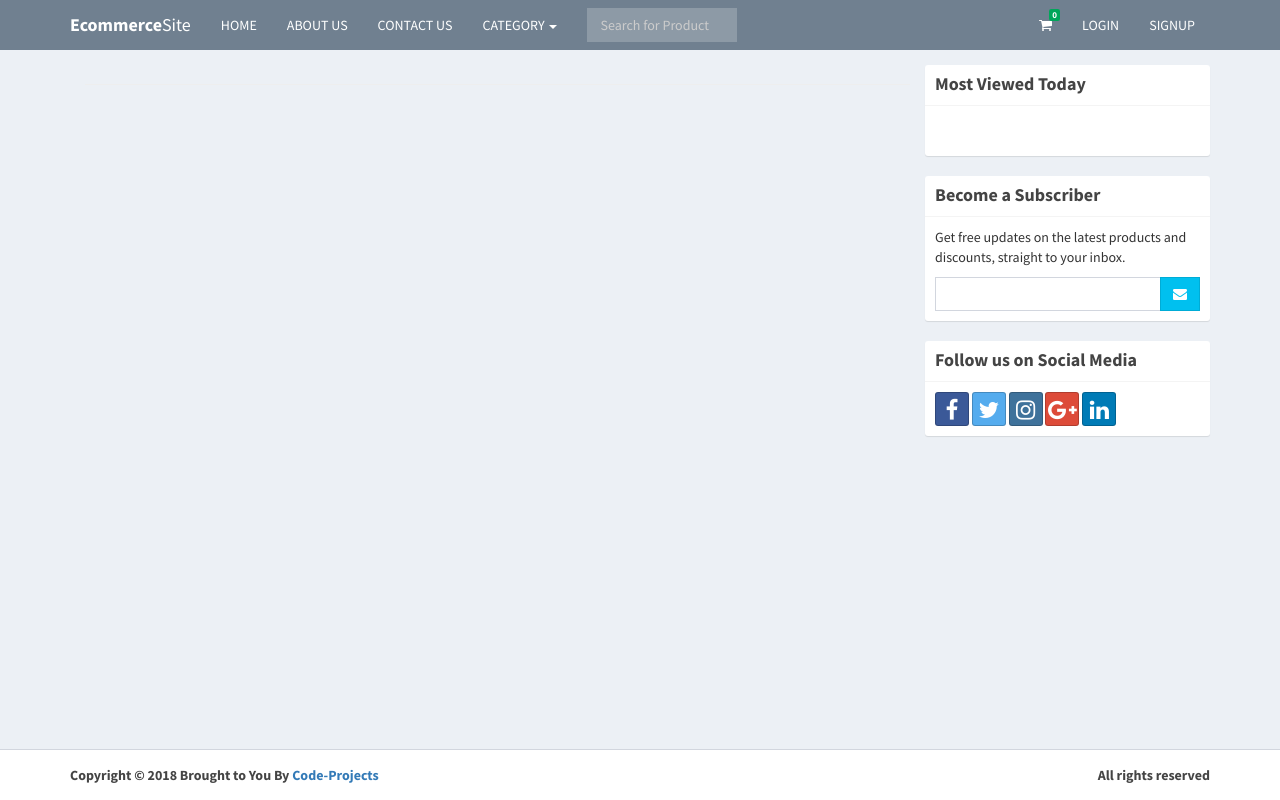
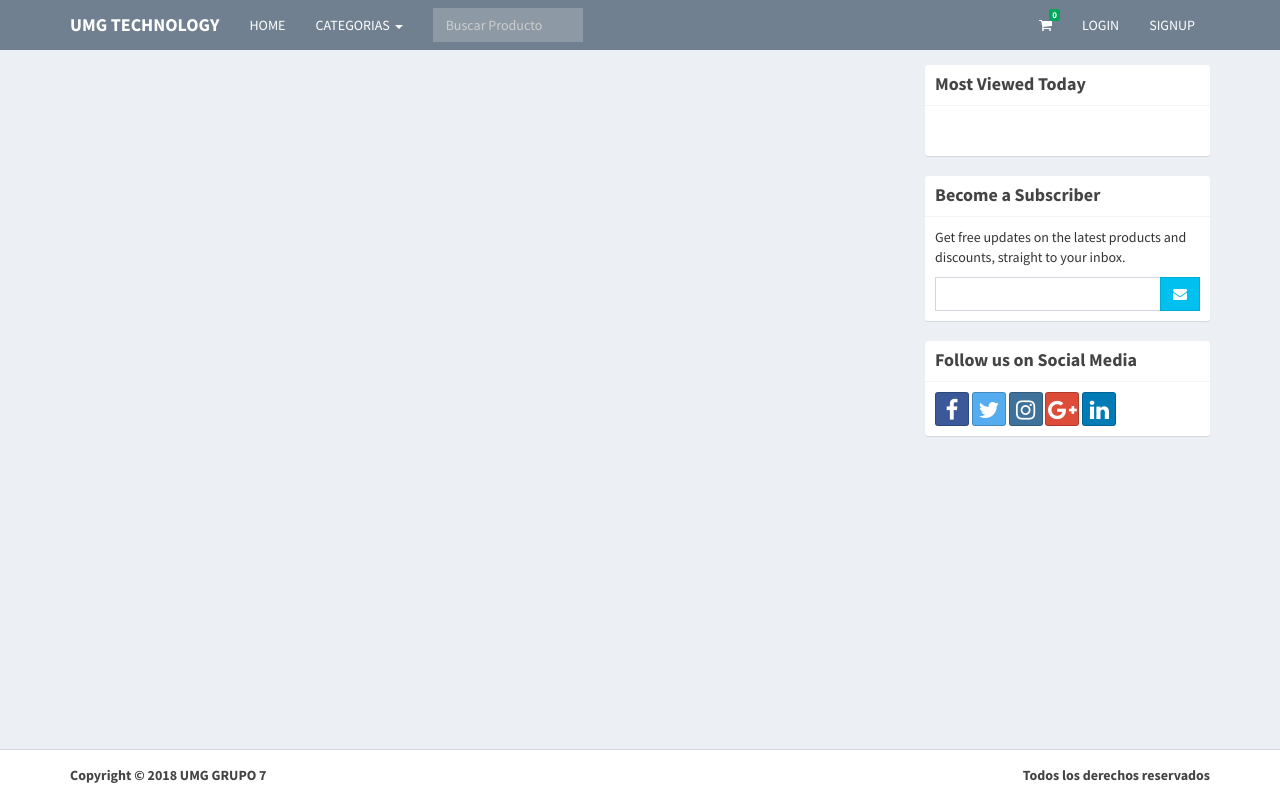
Before and after one commit to d-serranos/delivery, a PHP site: page /ecommerce/category.php?category=2018-07-09 in a window 1280 px wide. Run offline with PHP 8.4, Linux system fonts and the light colour scheme; data comes from the database, SQL or seed files in the repository; some libraries are stand-ins or nearby versions.

Commit message:
cambios en las estructuras y nombres

```diff
--- a/admin/home.php
+++ b/admin/home.php
@@ -71,7 +71,7 @@
                   $total += $subtotal;
                 }
 
-                echo "<h3>&#36; ".number_format_short($total, 2)."</h3>";
+                echo "<h3>Q.  ".number_format_short($total, 2)."</h3>";
               ?>
               <p>Total Sales</p>
             </div>
@@ -138,7 +138,7 @@
                   $total += $subtotal;
                 }
 
-                echo "<h3>&#36; ".number_format_short($total, 2)."</h3>";
+                echo "<h3>Q.  ".number_format_short($total, 2)."</h3>";
 
               ?>
 
--- a/admin/products.php
+++ b/admin/products.php
@@ -112,7 +112,7 @@
                               <span class='pull-right'><a href='#edit_photo' class='photo' data-toggle='modal' data-id='".$row['id']."'><i class='fa fa-edit'></i></a></span>
                             </td>
                             <td><a href='#description' data-toggle='modal' class='btn btn-info btn-sm btn-flat desc' data-id='".$row['id']."'><i class='fa fa-search'></i> View</a></td>
-                            <td>&#36; ".number_format($row['price'], 2)."</td>
+                            <td>Q.  ".number_format($row['price'], 2)."</td>
                             <td>".$counter."</td>
                             <td>
                               <button class='btn btn-success btn-sm edit btn-flat' data-id='".$row['id']."'><i class='fa fa-edit'></i> Edit</button>
--- a/admin/sales.php
+++ b/admin/sales.php
@@ -68,7 +68,7 @@
                             <td>".date('M d, Y', strtotime($row['sales_date']))."</td>
                             <td>".$row['firstname'].' '.$row['lastname']."</td>
                             <td>".$row['pay_id']."</td>
-                            <td>&#36; ".number_format($total, 2)."</td>
+                            <td>Q.  ".number_format($total, 2)."</td>
                             <td><button type='button' class='btn btn-info btn-sm btn-flat transact' data-id='".$row['salesid']."'><i class='fa fa-search'></i> View</button></td>
                           </tr>
                         ";
--- a/admin/sales_print.php
+++ b/admin/sales_print.php
@@ -21,7 +21,7 @@
 				<td>'.date('M d, Y', strtotime($row['sales_date'])).'</td>
 				<td>'.$row['firstname'].' '.$row['lastname'].'</td>
 				<td>'.$row['pay_id'].'</td>
-				<td align="right">&#36; '.number_format($amount, 2).'</td>
+				<td align="right">Q.  '.number_format($amount, 2).'</td>
 			</tr>
 			';
 		}
@@ -29,7 +29,7 @@
 		$contents .= '
 			<tr>
 				<td colspan="3" align="right"><b>Total</b></td>
-				<td align="right"><b>&#36; '.number_format($total, 2).'</b></td>
+				<td align="right"><b>Q.  '.number_format($total, 2).'</b></td>
 			</tr>
 		';
 		return $contents;
--- a/admin/transact.php
+++ b/admin/transact.php
@@ -19,14 +19,14 @@
 		$output['list'] .= "
 			<tr class='prepend_items'>
 				<td>".$row['name']."</td>
-				<td>&#36; ".number_format($row['price'], 2)."</td>
+				<td>Q.  ".number_format($row['price'], 2)."</td>
 				<td>".$row['quantity']."</td>
-				<td>&#36; ".number_format($subtotal, 2)."</td>
+				<td>Q.  ".number_format($subtotal, 2)."</td>
 			</tr>
 		";
 	}
 
-	$output['total'] = '<b>&#36; '.number_format($total, 2).'<b>';
+	$output['total'] = '<b>Q.  '.number_format($total, 2).'<b>';
 	$pdo->close();
 	echo json_encode($output);
 
--- a/category.php
+++ b/category.php
@@ -51,7 +51,7 @@
 		       									<h5><a href='product.php?product=".$row['slug']."'>".$row['name']."</a></h5>
 		       								</div>
 		       								<div class='box-footer'>
-		       									<b>&#36; ".number_format($row['price'], 2)."</b>
+		       									<b>Q. ".number_format($row['price'], 2)."</b>
 		       								</div>
 	       								</div>
 	       							</div>
--- a/includes/footer.php
+++ b/includes/footer.php
@@ -1,8 +1,8 @@
 <footer class="main-footer">
     <div class="container">
       <div class="pull-right hidden-xs">
-        <b>All rights reserved</b>
+        <b>Todos los derechos reservados</b>
       </div>
-      <strong>Copyright &copy; 2018 Brought to You By <a href="https://code-projects.org/">Code-Projects</a></strong>
+      <strong>Copyright &copy; 2018 UMG GRUPO 7 </strong>
     </div>
 </footer>
--- a/includes/header.php
+++ b/includes/header.php
@@ -3,7 +3,7 @@
 <head>
   	<meta charset="utf-8">
   	<meta http-equiv="X-UA-Compatible" content="IE=edge">
-  	<title>Ecommerce Site using PHP</title>
+  	<title>UMG TECHNOLOGY</title>
   	<!-- Tell the browser to be responsive to screen width -->
   	<meta content="width=device-width, initial-scale=1, maximum-scale=1, user-scalable=no" name="viewport">
   	<!-- Bootstrap 3.3.7 -->
@@ -19,22 +19,18 @@
   	<link rel="stylesheet" href="dist/css/skins/_all-skins.min.css">
     <!-- Magnify -->
     <link rel="stylesheet" href="magnify/magnify.min.css">
-
   	<!-- HTML5 Shim and Respond.js IE8 support of HTML5 elements and media queries -->
   	<!-- WARNING: Respond.js doesn't work if you view the page via file:// -->
   	<!--[if lt IE 9]>
   	<script src="https://oss.maxcdn.com/html5shiv/3.7.3/html5shiv.min.js"></script>
   	<script src="https://oss.maxcdn.com/respond/1.4.2/respond.min.js"></script>
   	<![endif]-->
-
   	<!-- Google Font -->
   	<link rel="stylesheet" href="https://fonts.googleapis.com/css?family=Source+Sans+Pro:300,400,600,700,300italic,400italic,600italic">
-
     <!-- Paypal Express -->
     <script src="https://www.paypalobjects.com/api/checkout.js"></script>
     <!-- Google Recaptcha -->
     <script src='https://www.google.com/recaptcha/api.js'></script>
-
   	<!-- Custom CSS -->
     <style type="text/css">
     /* Small devices (tablets, 768px and up) */
@@ -46,7 +42,6 @@
         width: 100px;
       }
     }
-
     /* Medium devices (desktops, 992px and up) */
     @media (min-width: 992px){
       #navbar-search-input{
@@ -56,21 +51,18 @@
         width: 250px;
       }
     }
-
     .word-wrap{
       overflow-wrap: break-word;
     }
     .prod-body{
       height:300px;
     }
-
     .box:hover {
         box-shadow: 0 8px 16px 0 rgba(0,0,0,0.2);
     }
     .register-box{
       margin-top:20px;
     }
-
     #trending{
       list-style: none;
       padding:10px 5px 10px 15px;
@@ -85,13 +77,10 @@
       margin-left: -1.3em;
       width: 1.3em;
     }
-
     /*Magnify*/
     .magnify > .magnify-lens {
       width: 100px;
       height: 100px;
     }
-
     </style>
-
 </head>
--- a/includes/navbar.php
+++ b/includes/navbar.php
@@ -2,7 +2,7 @@
   <nav class="navbar navbar-static-top">
     <div class="container">
       <div class="navbar-header">
-        <a href="index.php" class="navbar-brand"><b>Ecommerce</b>Site</a>
+        <a href="index.php" class="navbar-brand"><b>UMG TECHNOLOGY </b></a>
         <button type="button" class="navbar-toggle collapsed" data-toggle="collapse" data-target="#navbar-collapse">
           <i class="fa fa-bars"></i>
         </button>
@@ -12,10 +12,10 @@
       <div class="collapse navbar-collapse pull-left" id="navbar-collapse">
         <ul class="nav navbar-nav">
           <li><a href="index.php">HOME</a></li>
-          <li><a href="">ABOUT US</a></li>
-          <li><a href="">CONTACT US</a></li>
+          <!-- <li><a href=""></a></li>
+          <li><a href="">CONTACT US</a></li> -->
           <li class="dropdown">
-            <a href="#" class="dropdown-toggle" data-toggle="dropdown">CATEGORY <span class="caret"></span></a>
+            <a href="#" class="dropdown-toggle" data-toggle="dropdown">CATEGORIAS <span class="caret"></span></a>
             <ul class="dropdown-menu" role="menu">
               <?php
 
@@ -41,7 +41,7 @@
         </ul>
         <form method="POST" class="navbar-form navbar-left" action="search.php">
           <div class="input-group">
-              <input type="text" class="form-control" id="navbar-search-input" name="keyword" placeholder="Search for Product" required>
+              <input type="text" class="form-control" id="navbar-search-input" name="keyword" placeholder="Buscar Producto" required>
               <span class="input-group-btn" id="searchBtn" style="display:none;">
                   <button type="submit" class="btn btn-default btn-flat"><i class="fa fa-search"></i> </button>
               </span>
@@ -59,12 +59,12 @@
               <span class="label label-success cart_count"></span>
             </a>
             <ul class="dropdown-menu">
-              <li class="header">You have <span class="cart_count"></span> item(s) in cart</li>
+              <li class="header">Usted tienes <span class="cart_count"></span> Articulo(s) en el Carrito</li>
               <li>
                 <ul class="menu" id="cart_menu">
                 </ul>
               </li>
-              <li class="footer"><a href="cart_view.php">Go to Cart</a></li>
+              <li class="footer"><a href="cart_view.php">Ir al Carrito</a></li>
             </ul>
           </li>
           <?php
--- a/index.php
+++ b/index.php
@@ -46,7 +46,7 @@
 		                  <span class="fa fa-angle-right"></span>
 		                </a>
 		            </div>
-		            <h2>Monthly Top Sellers</h2>
+		            <h2>Mejores Ventas del Mes</h2>
 		       		<?php
 		       			$month = date('m');
 		       			$conn = $pdo->open();
@@ -67,7 +67,7 @@
 		       									<h5><a href='product.php?product=".$row['slug']."'>".$row['name']."</a></h5>
 		       								</div>
 		       								<div class='box-footer'>
-		       									<b>&#36; ".number_format($row['price'], 2)."</b>
+		       									<b>Q.  ".number_format($row['price'], 2)."</b>
 		       								</div>
 	       								</div>
 	       							</div>
--- a/product.php
+++ b/product.php
@@ -77,7 +77,7 @@
 		            	</div>
 		            	<div class="col-sm-6">
 		            		<h1 class="page-header"><?php echo $product['prodname']; ?></h1>
-		            		<h3><b>&#36; <?php echo number_format($product['price'], 2); ?></b></h3>
+		            		<h3><b>Q. <?php echo number_format($product['price'], 2); ?></b></h3>
 		            		<p><b>Category:</b> <a href="category.php?category=<?php echo $product['cat_slug']; ?>"><?php echo $product['catname']; ?></a></p>
 		            		<p><b>Description:</b></p>
 		            		<p><?php echo $product['description']; ?></p>
--- a/profile.php
+++ b/profile.php
@@ -98,7 +98,7 @@
 	        										<td class='hidden'></td>
 	        										<td>".date('M d, Y', strtotime($row['sales_date']))."</td>
 	        										<td>".$row['pay_id']."</td>
-	        										<td>&#36; ".number_format($total, 2)."</td>
+	        										<td>Q.  ".number_format($total, 2)."</td>
 	        										<td><button class='btn btn-sm btn-flat btn-info transact' data-id='".$row['id']."'><i class='fa fa-search'></i> View</button></td>
 	        									</tr>
 	        								";
--- a/search.php
+++ b/search.php
@@ -42,7 +42,7 @@
 		       									<h5><a href='product.php?product=".$row['slug']."'>".$highlighted."</a></h5>
 		       								</div>
 		       								<div class='box-footer'>
-		       									<b>&#36; ".number_format($row['price'], 2)."</b>
+		       									<b>Q.  ".number_format($row['price'], 2)."</b>
 		       								</div>
 	       								</div>
 	       							</div>
--- a/transaction.php
+++ b/transaction.php
@@ -19,14 +19,14 @@
 		$output['list'] .= "
 			<tr class='prepend_items'>
 				<td>".$row['name']."</td>
-				<td>&#36; ".number_format($row['price'], 2)."</td>
+				<td>Q.  ".number_format($row['price'], 2)."</td>
 				<td>".$row['quantity']."</td>
-				<td>&#36; ".number_format($subtotal, 2)."</td>
+				<td>Q.  ".number_format($subtotal, 2)."</td>
 			</tr>
 		";
 	}
 
-	$output['total'] = '<b>&#36; '.number_format($total, 2).'<b>';
+	$output['total'] = '<b>Q.  '.number_format($total, 2).'<b>';
 	$pdo->close();
 	echo json_encode($output);
 
```
Also changed, not shown: cart_details.php (+6 -6 lines).
